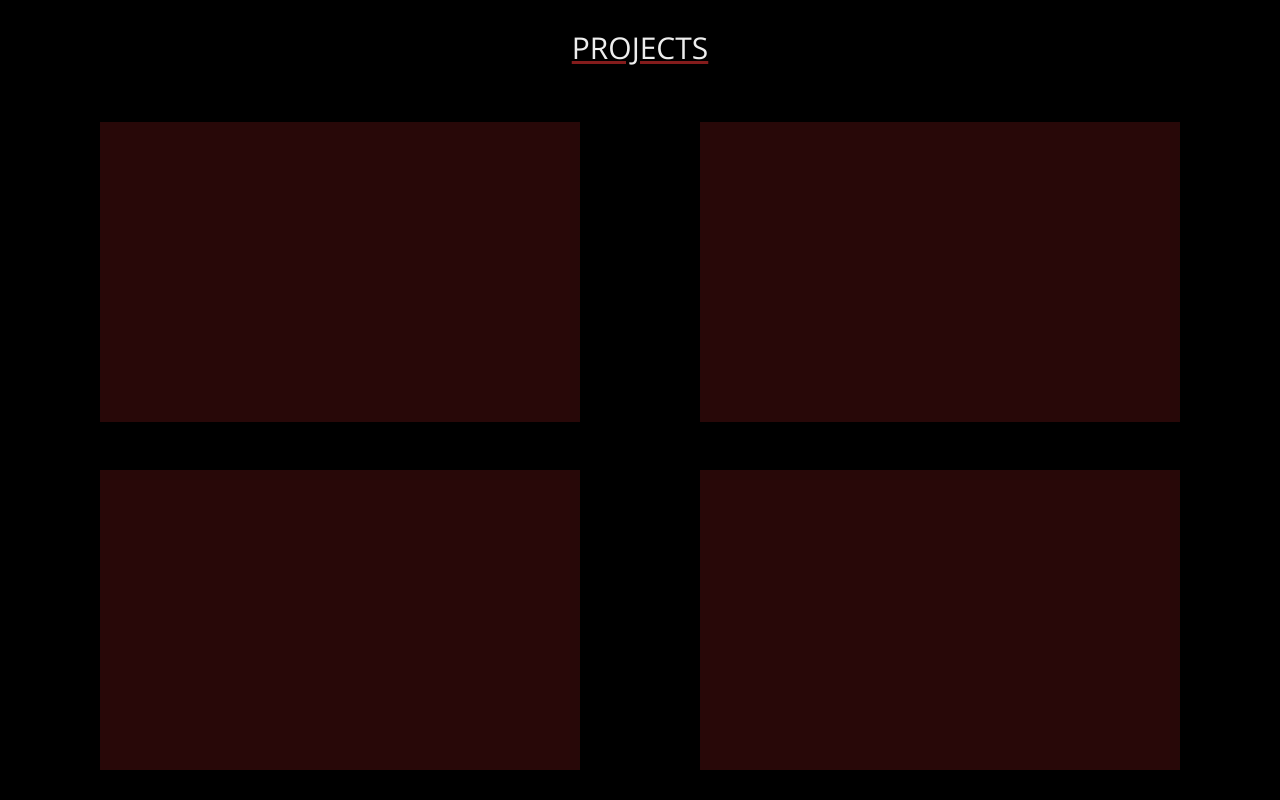
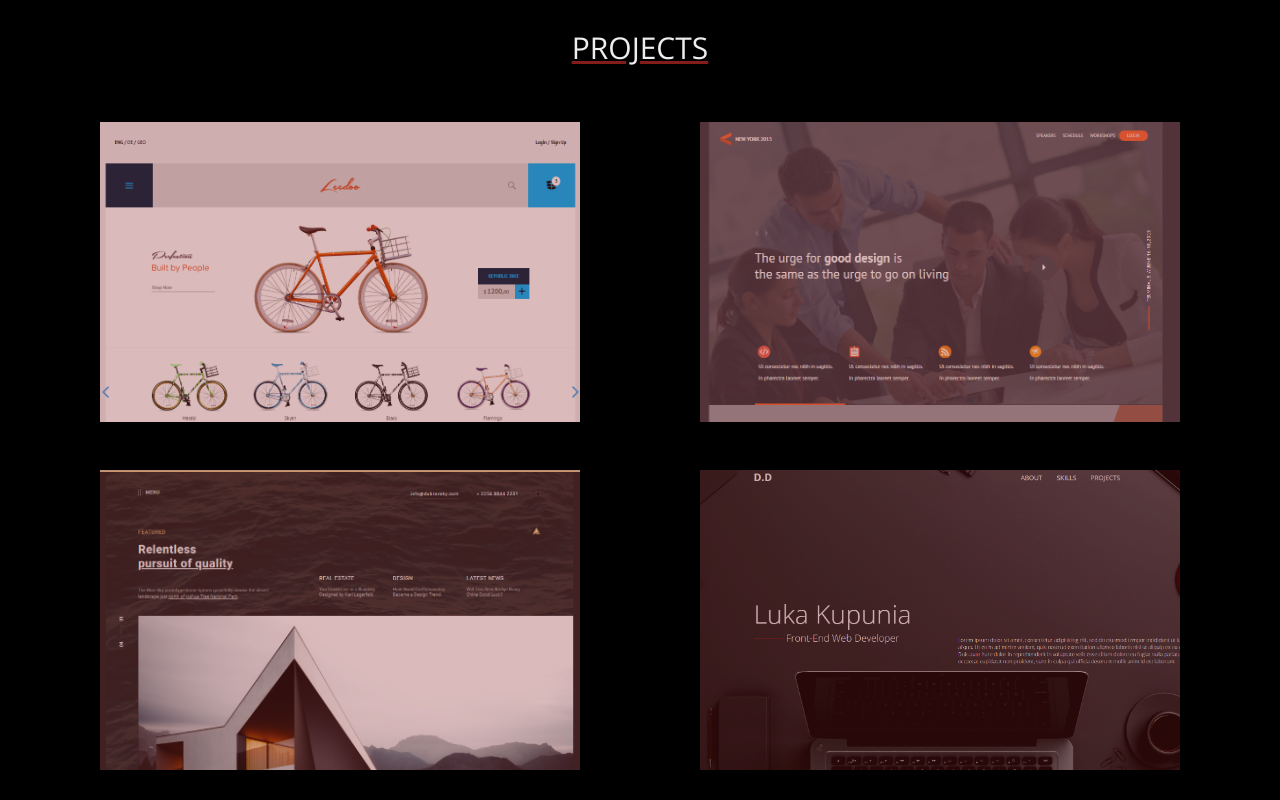
Before and after one commit to kufuna/personal, a plain HTML site: page index.html in a window 1280 px wide. Shown: the part 1820-2620 px from the top of the page. Drawn offline with nearby package versions, Linux system fonts and the light colour scheme.

Commit message:
Update index.html

```diff
--- a/index.html
+++ b/index.html
@@ -54,23 +54,23 @@
 		<div id="projects">
 			<div id="pr_box">
 				<p>PROJECTS</p>
-				<div class="p_box" style="background: url(../portfolio/img/web1.png) no-repeat; background-size: cover;">
+				<div class="p_box" style="background: url(img/web1.png) no-repeat; background-size: cover;">
 					<a href="https://kufuna.github.io/websitea/" target="_blank">
 						<div class="filter"></div>
 					</a>
 				</div>
-				<div class="p_box" style="background: url(../portfolio/img/web2.png) no-repeat; background-size: cover;">
+				<div class="p_box" style="background: url(img/web2.png) no-repeat; background-size: cover;">
 					<a href="https://kufuna.github.io/websiteb/" target="_blank">
 						<div class="filter"></div>
 					</a>
 				</div>
-				<div class="p_box" style="background: url(../portfolio/img/web3.png) no-repeat; background-size: cover;">
+				<div class="p_box" style="background: url(img/web3.png) no-repeat; background-size: cover;">
 					<a href="https://kufuna.github.io/websitec/" target="_blank">
 						<div class="filter"></div>
 					</a>
 				</div>
-				<div class="p_box" style="background: url(../portfolio/img/web4.png) no-repeat; background-size: cover;">
-					<a href="https://kufuna.github.io/portfolio/" target="_blank">
+				<div class="p_box" style="background: url(img/web4.png) no-repeat; background-size: cover;">
+					<a href="https://kufuna.github.io/personal/" target="_blank">
 						<div class="filter"></div>
 					</a>
 				</div>
```
